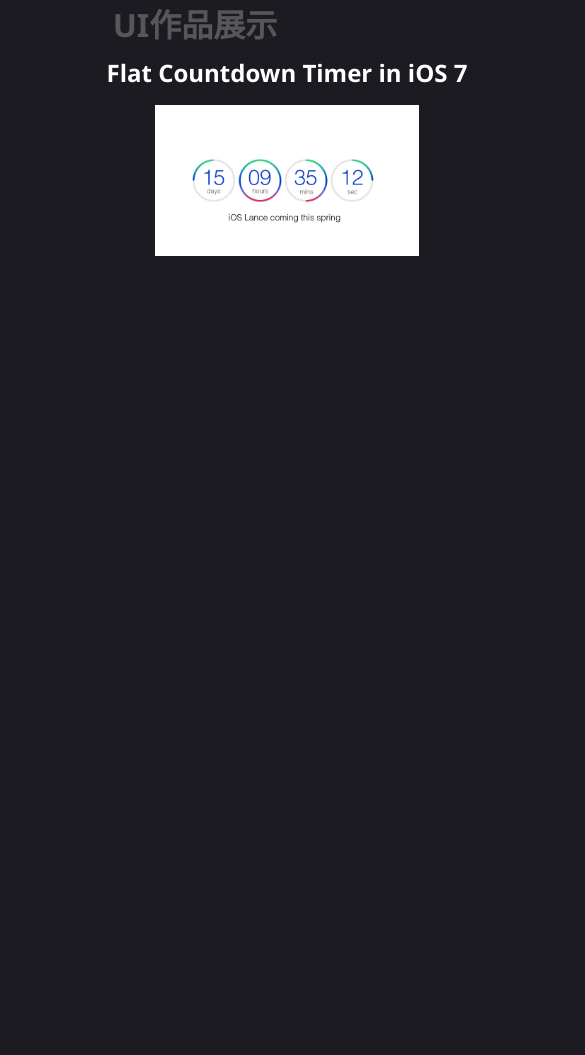
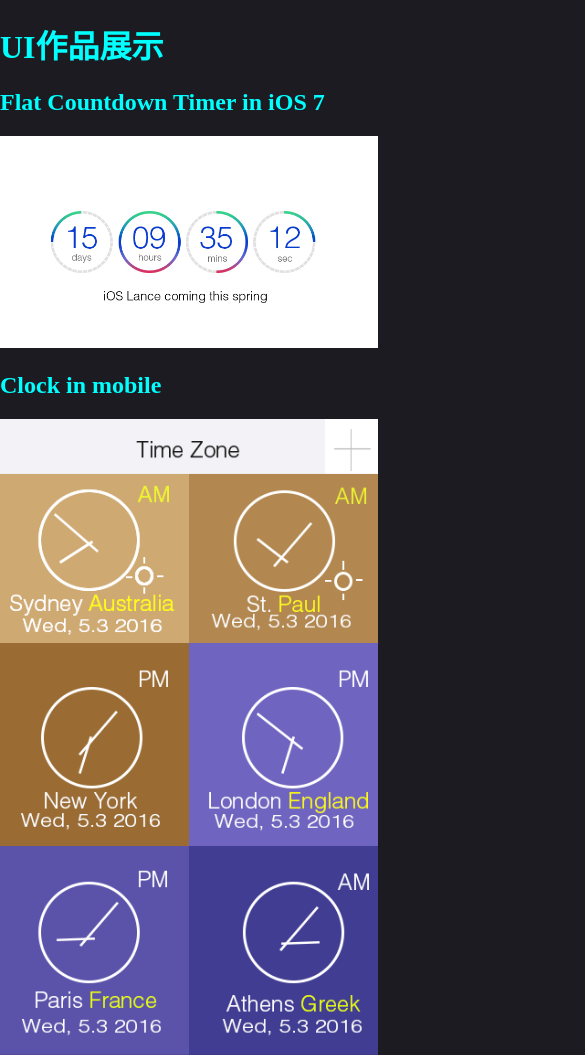
Before and after one commit to LanceChuang/MyUIkit, a plain HTML site: page index.html in a window 390 px wide. Shown: the top 1055 px of the page, 585 px wide, since content can reach past the window. Before the commit the page ends 844 px from the top, so only its background shows below. Drawn offline with Linux system fonts and the light colour scheme.

Commit message:
add RWD simple layout

```diff
--- a/css/style.css
+++ b/css/style.css
@@ -2,13 +2,31 @@ body {
     margin: 0;
     background-color: #1B1B21;
 }
-.container > .header{
-    padding-bottom:10px;
-    color:hsla(240, 0%, 50%, 0.6);
+
+@media (max-width:786px) {
+    article{
+        display:block;
+    }
+    header, h1{
+        color:aqua;
+        font:bold;
+    }
+    img{
+        max-width:97%;
+    }
+
+}
+
+@media screen and (min-width:1000px){
+
+.container > .header {
+    padding-bottom: 10px;
+    color: hsla(240, 0%, 50%, 0.6);
     z-index: 12;
 }
+
 .item-main {
-    position:absolute;
+    position: absolute;
 }
 
 .leftLayout {
@@ -20,9 +38,11 @@ body {
     width: 574px;
     left: 574px;
 }
-article{
-    color:white;
+
+article {
+    color: white;
 }
+
 header h1 {
     text-align: center;
     font-family: Segoe UI;
@@ -31,7 +51,7 @@ header h1 {
 
 header {
     width: 100%;
-    color:white;
+    color: white;
 }
 
 
@@ -62,3 +82,4 @@ section {
     width: 45%;
     height: auto;
 }
+}
```
